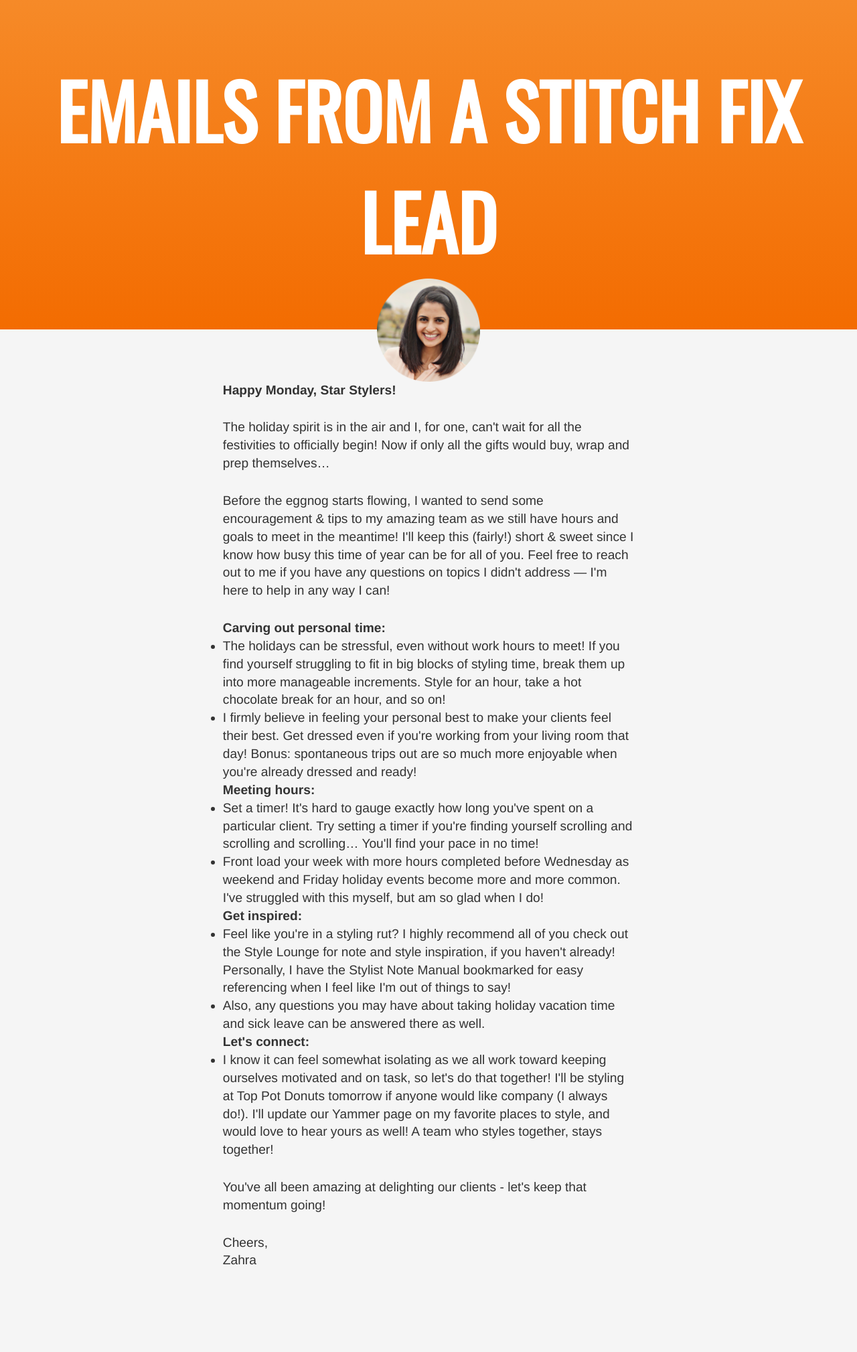
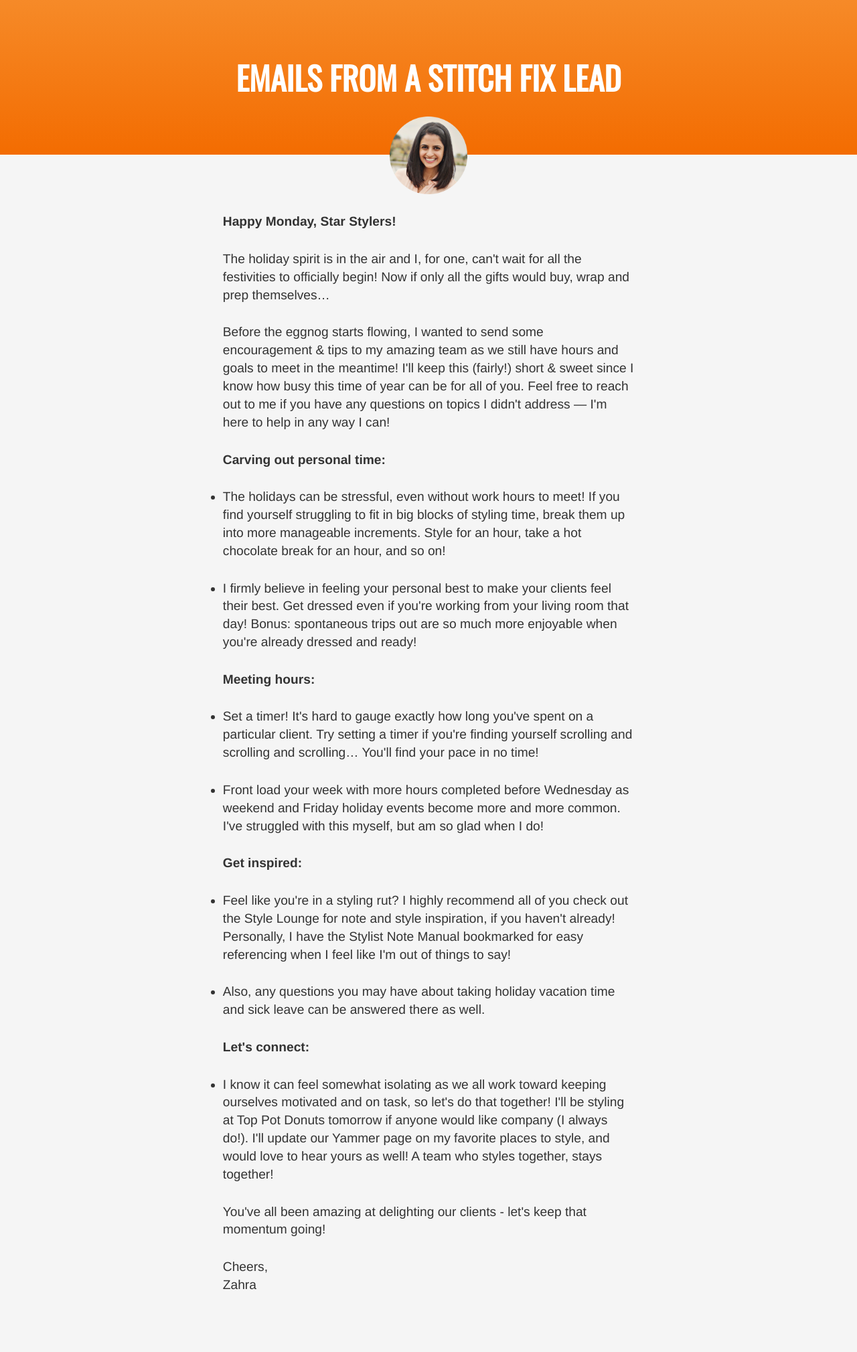
Before and after one commit to znourani/portfolio, a Jekyll site: the page stitchfix/index.html, which Jekyll copies as it is, in a window 1280 px wide. Shown: the whole page at 67% size. Built offline with Jekyll 4.4.1, drawn with Linux system fonts in a browser that asks for light colours; Markdown is read by kramdown in place of the engine named in the settings; before the commit the page ends 1983 px from its top, so only the background shows below that.

Commit message:
Updating style file

```diff
--- a/stitchfix/index.html
+++ b/stitchfix/index.html
@@ -5,7 +5,7 @@
         <meta http-equiv="X-UA-Compatible" content="IE=edge,chrome=1">
         <title>Emails from a Stitch Fix lead</title>
         <link href='http://fonts.googleapis.com/css?family=Oswald' rel='stylesheet' type='text/css'>
-        <link rel="stylesheet" href="/css/harvest.css">
+        <link rel="stylesheet" href="/css/stitchfix.css">
     </head>
     <body>
         <header>
```
